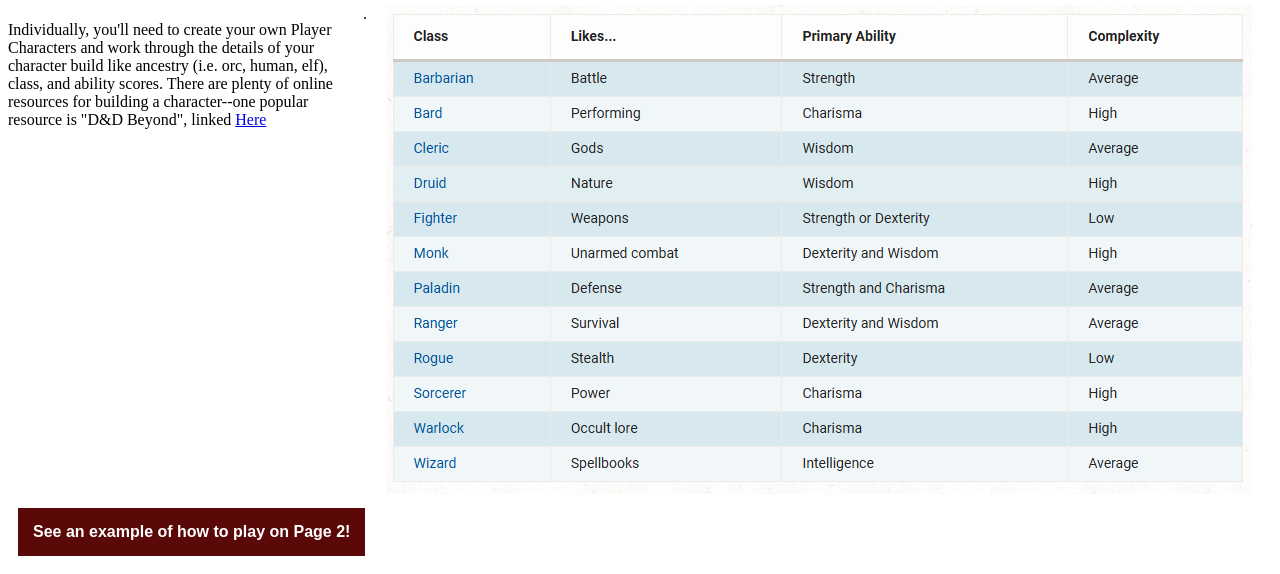
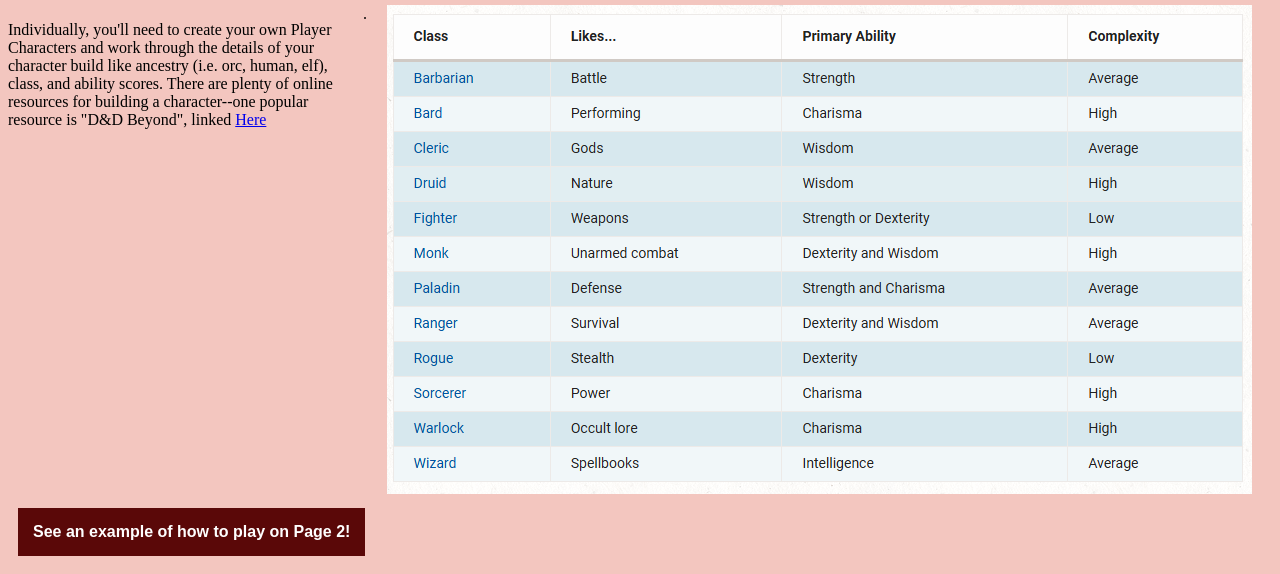
Before and after one commit to charlmwynn/assignment2-dnd, a plain HTML site: page index.html in a window 1280 px wide. Shown: the part 694-1268 px from the top of the page. Drawn offline with Linux system fonts and the light colour scheme.

Commit message:
final edits

```diff
--- a/css/style.css
+++ b/css/style.css
@@ -31,7 +31,12 @@ h1 {
 #class-box {
     display: flex;
     gap: 20px;
+    font-size: 16 pt;
+
 }
 #caption, #table {
     flex: 1
 }
+* {
+    background-color: rgb(243, 198, 191)
+}
```
